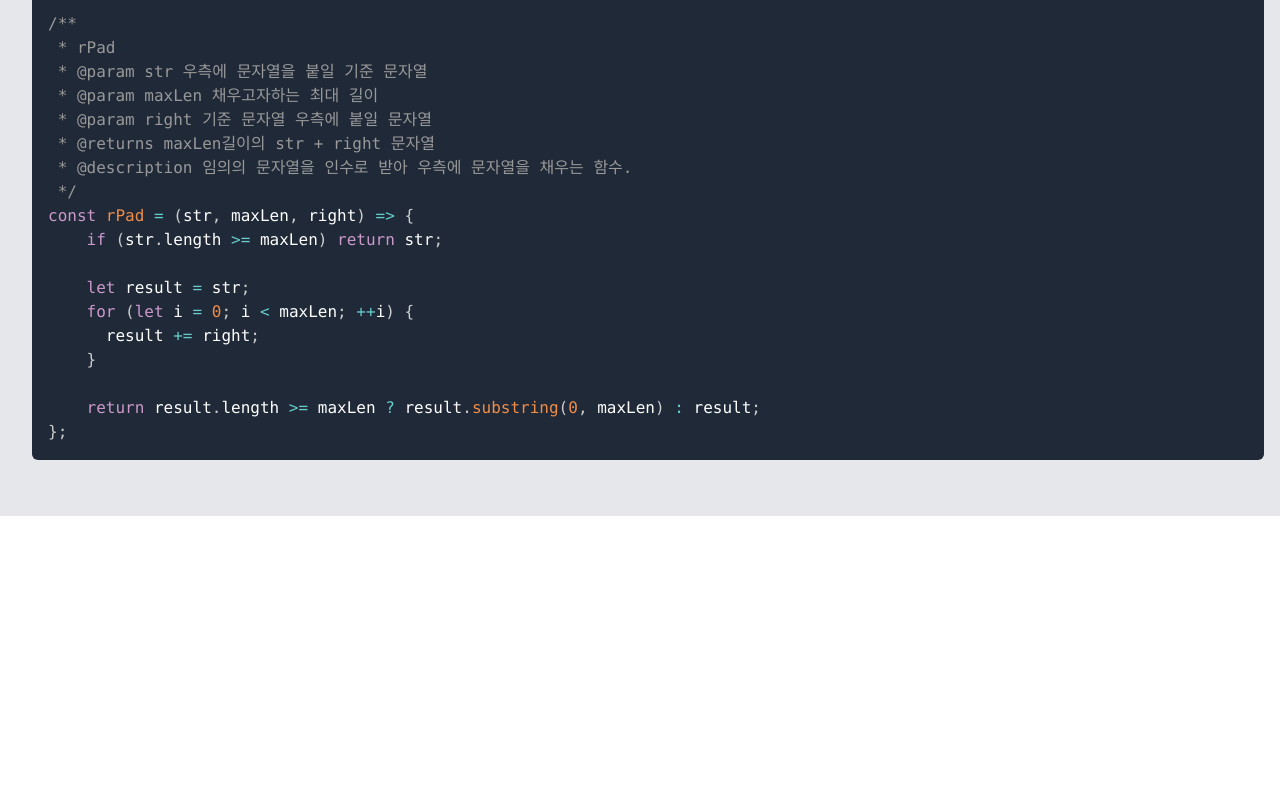
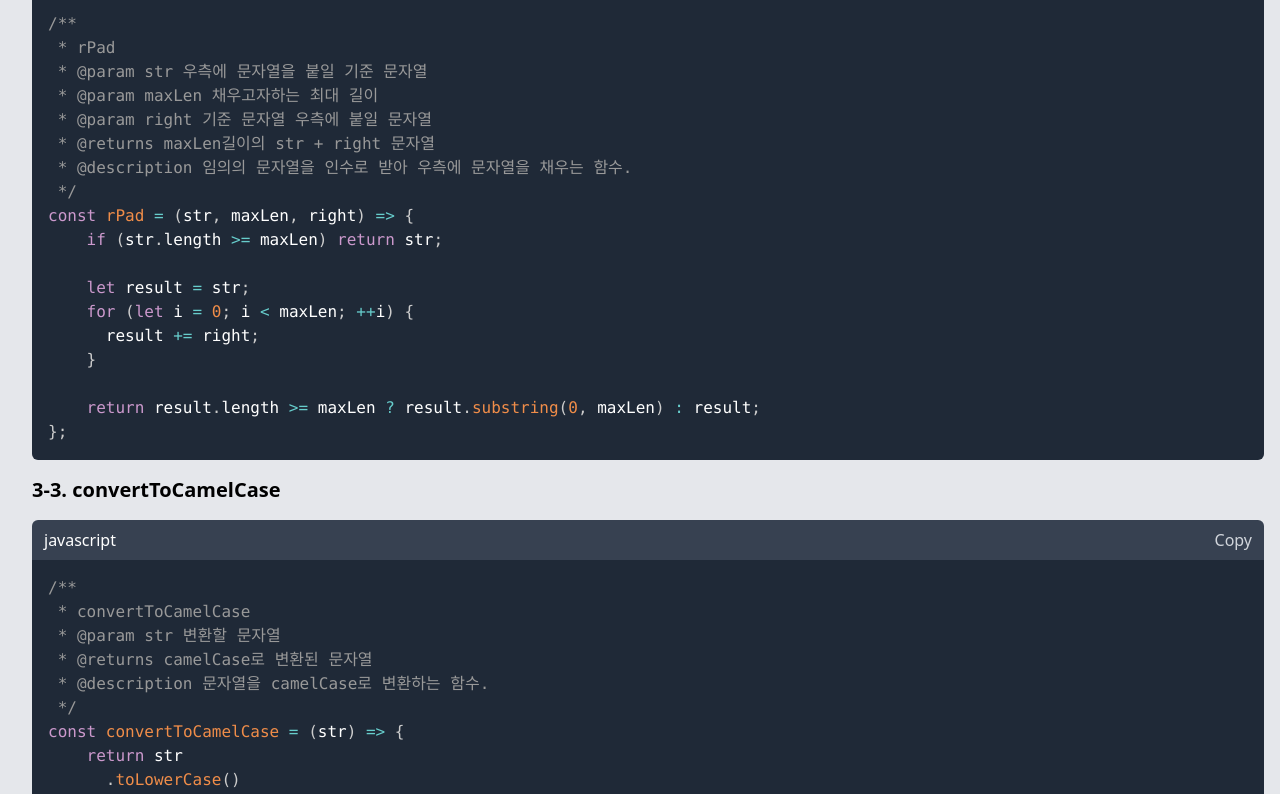
Before and after one commit to wonseok-han/my-utilites, a React (Create React App) app: page /lib in a window 1280 px wide. Shown: the part 2000-2794 px from the top of the page. Before the commit the page ends 2516 px from the top, so only its background shows below. Built offline with nearby package versions, Linux system fonts and the light colour scheme.

Commit message:
문자열 case convert 함수 추가

```diff
--- a/src/json/string.ts
+++ b/src/json/string.ts
@@ -45,4 +45,97 @@ const rPad = (str, maxLen, right) => {
     return result.length >= maxLen ? result.substring(0, maxLen) : result;
 };`,
   },
+  {
+    id: 3,
+    name: 'convertToCamelCase',
+    funcStr: `/**
+ * convertToCamelCase
+ * @param str 변환할 문자열
+ * @returns camelCase로 변환된 문자열
+ * @description 문자열을 camelCase로 변환하는 함수.
+ */
+const convertToCamelCase = (str) => {
+    return str
+      .toLowerCase()
+      .replace(/[^a-zA-Z0-9]+(.)/g, (m, char) => char.toUpperCase());
+};`,
+  },
+  {
+    id: 4,
+    name: 'convertToKebabCase',
+    funcStr: `/**
+ * convertToKebabCase
+ * @param str 변환할 문자열
+ * @returns kebab-case로 변환된 문자열
+ * @description 문자열을 kebab-case로 변환하는 함수.
+ */
+const convertToKebabCase = (str) => {
+    return str
+      .toLowerCase()
+      .replace(/[^a-zA-Z0-9]+(.)/g, (m, char) => '-' + char)
+      .trim();
+};`,
+  },
+  {
+    id: 5,
+    name: 'convertToPascalCase',
+    funcStr: `/**
+ * convertToPascalCase
+ * @param str 변환할 문자열
+ * @returns PascalCase로 변환된 문자열
+ * @description 문자열을 PascalCase로 변환하는 함수.
+ */
+const convertToPascalCase = (str) => {
+    return (' ' + str)
+      .toLowerCase()
+      .replace(/[^a-zA-Z0-9]+(.)/g, (m, char) => char.toUpperCase());
+};`,
+  },
+  {
+    id: 6,
+    name: 'convertToSentenceCase',
+    funcStr: `/**
+ * convertToSentenceCase
+ * @param str 변환할 문자열
+ * @returns Sentence case로 변환된 문자열
+ * @description 문자열을 Sentence case로 변환하는 함수.
+ */
+const convertToSentenceCase = (str) => {
+    return str.toLowerCase().charAt(0).toUpperCase() + str.slice(1);
+};`,
+  },
+  {
+    id: 7,
+    name: 'convertToSnakeCase',
+    funcStr: `/**
+ * convertToSnakeCase
+ * @param str 변환할 문자열
+ * @returns snake_case로 변환된 문자열
+ * @description 문자열을 snake_case로 변환하는 함수.
+ */
+const convertToSnakeCase = (str) => {
+    return (' ' + str)
+      .toLowerCase()
+      .replace(/[^a-zA-Z0-9]+(.)/g, (m, char) => {
+        return '_' + char;
+      })
+      .substring(1);
+};`,
+  },
+  {
+    id: 8,
+    name: 'convertToTitleCase',
+    funcStr: `/**
+ * convertToTitleCase
+ * @param str 변환할 문자열
+ * @returns Title Case로 변환된 문자열
+ * @description 문자열을 Title Case로 변환하는 함수.
+ */
+const convertToTitleCase = (str) => {
+    return (' ' + str)
+      .toLowerCase()
+      .replace(/[^a-zA-Z0-9]+(.)/g, (m, char) => ' ' + char.toUpperCase())
+      .trim();
+};`,
+  },
 ];
--- a/src/pages/Libraries.tsx
+++ b/src/pages/Libraries.tsx
@@ -11,7 +11,6 @@ interface CodeContentProps extends FuncStrProps {
 const CodeContent = ({ section, id, name, funcStr }: CodeContentProps) => {
   return (
     <>
-      <hr className="mt-1 h-1 bg-gray-700" />
       <div className="ml-4">
         <ContentTitle
           text={`${section}-${id}. ${name}`}
@@ -28,6 +27,7 @@ const Libraries = () => {
   return (
     <>
       <ContentTitle text="1. Date" />
+      <hr className="mt-1 h-1 bg-gray-700" />
       {funcDateStr.map((item) => (
         <CodeContent
           key={`date-${item.id}`}
@@ -37,8 +37,10 @@ const Libraries = () => {
           funcStr={item.funcStr}
         />
       ))}
+      <hr className="mt-1 h-1 bg-gray-700" />
 
       <ContentTitle text="2. Data" className="mt-10" />
+      <hr className="mt-1 h-1 bg-gray-700" />
       {funcDataStr.map((item) => (
         <CodeContent
           key={`data-${item.id}`}
@@ -50,6 +52,7 @@ const Libraries = () => {
       ))}
 
       <ContentTitle text="3. String" className="mt-10" />
+      <hr className="mt-1 h-1 bg-gray-700" />
       {funcStringStr.map((item) => (
         <CodeContent
           key={`string-${item.id}`}
```
